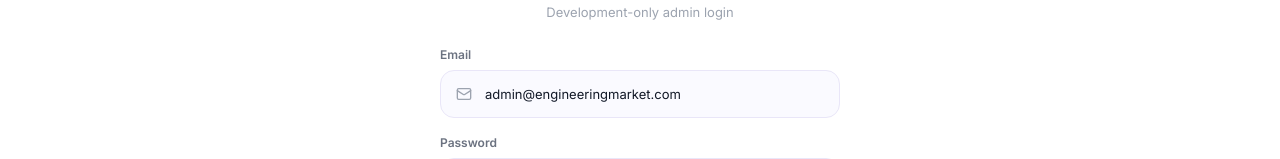
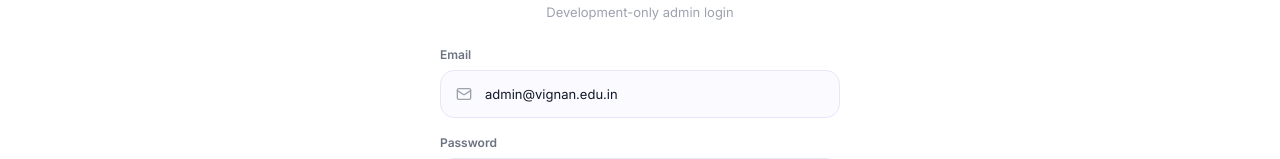
Before and after one commit to jithendra0909/engineering-market3, a React (Vite) app in the folder client/: page /dev/admin-simulator in a window 1280 px wide. Shown: the part 351-510 px from the top of the page. Built offline with nearby package versions, Linux system fonts and the light colour scheme; no server answers.

Commit message:
fix: update pre-filled admin login email to match seeded admin email (admin@vignan.edu.in)

```diff
--- a/client/src/pages/AdminLogin.jsx
+++ b/client/src/pages/AdminLogin.jsx
@@ -6,7 +6,7 @@ import { ShieldAlert, Lock, Mail, ArrowRight, Eye, EyeOff } from 'lucide-react';
 export const AdminLogin = () => {
   const { login, showToast } = useAuth();
   const navigate = useNavigate();
-  const [email, setEmail] = useState('admin@engineeringmarket.com');
+  const [email, setEmail] = useState('admin@vignan.edu.in');
   const [password, setPassword] = useState('admin123');
   const [showPassword, setShowPassword] = useState(false);
   const [loading, setLoading] = useState(false);
```
